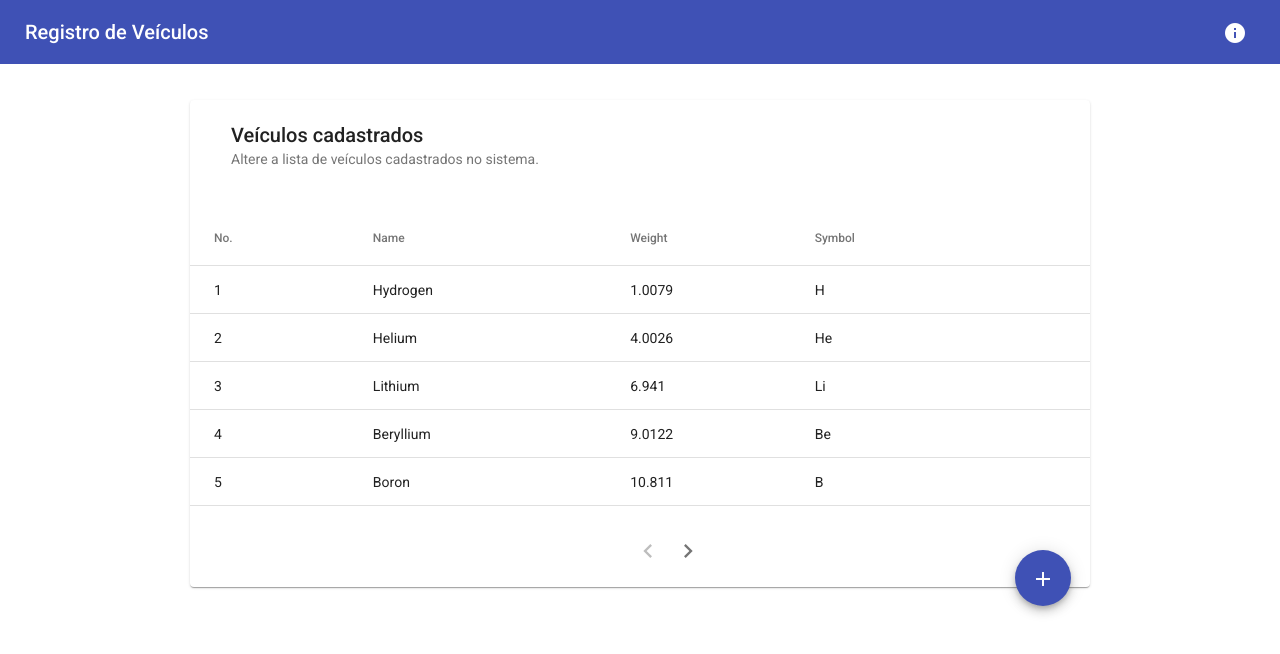
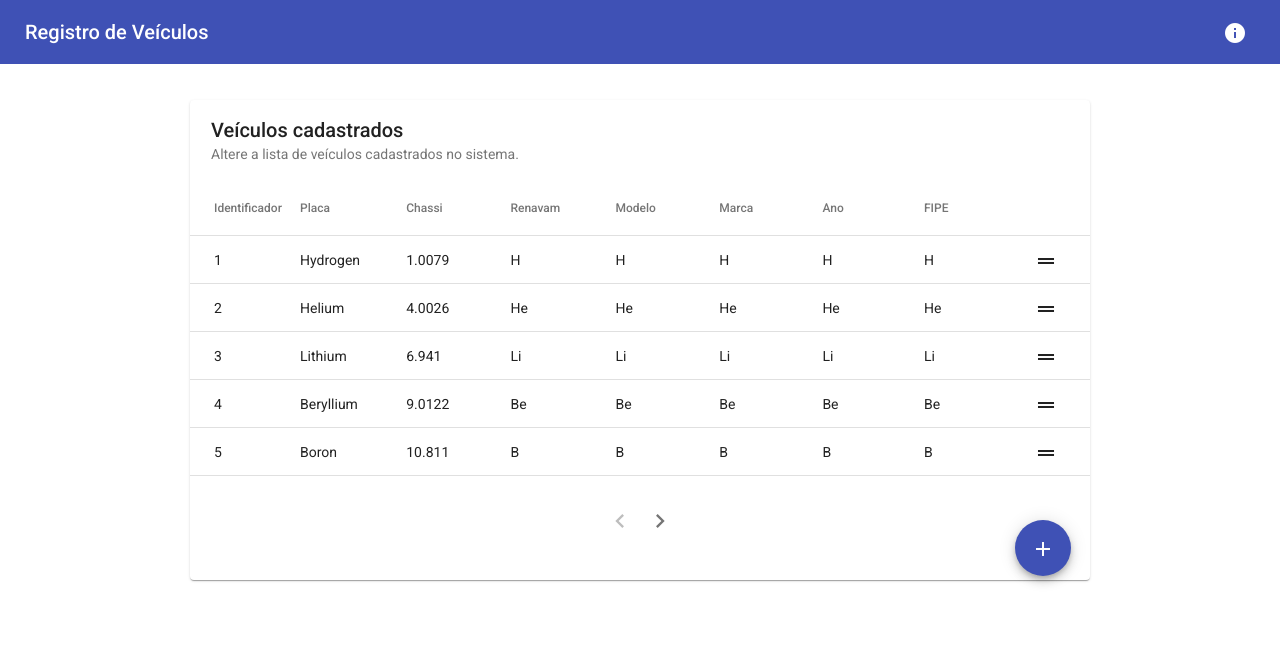
Before and after one commit to Zazolo/simple-vehicles-registration-app, an Angular app: page /home in a window 1280 px wide. Shown: the top 654 px of the page. Built offline with nearby package versions, Linux system fonts and the light colour scheme.

Commit message:
Estruturação visual da tela inicial.

```diff
--- a/src/app/app.component.scss
+++ b/src/app/app.component.scss
@@ -0,0 +1,4 @@
+body{
+    min-width: 350px!important;
+    min-height: 360px!important;
+}
--- a/src/app/pages/home/home.component.html
+++ b/src/app/pages/home/home.component.html
@@ -17,34 +17,90 @@
         <mat-card-subtitle>Altere a lista de veículos cadastrados no sistema.</mat-card-subtitle>
     </mat-card-header>
     <mat-card-content>
-            <table mat-table [dataSource]="dataSource">
+            <table mat-table [dataSource]="dataSource" class="desktop">
 
               <!-- Position Column -->
-              <ng-container matColumnDef="position">
-                <th mat-header-cell *matHeaderCellDef> No. </th>
-                <td mat-cell *matCellDef="let element"> {{element.position}} </td>
+              <ng-container matColumnDef="id">
+                <th mat-header-cell *matHeaderCellDef> Identificador </th>
+                <td mat-cell *matCellDef="let element" [matTooltip]="element.position" matTooltipShowDelay="3000" matTooltipHideDelay="800">
+                    <span>{{element.position}}</span>
+                </td>
               </ng-container>
 
               <!-- Name Column -->
-              <ng-container matColumnDef="name">
-                <th mat-header-cell *matHeaderCellDef> Name </th>
+              <ng-container matColumnDef="placa">
+                <th mat-header-cell *matHeaderCellDef> Placa </th>
                 <td mat-cell *matCellDef="let element"> {{element.name}} </td>
               </ng-container>
 
               <!-- Weight Column -->
-              <ng-container matColumnDef="weight">
-                <th mat-header-cell *matHeaderCellDef> Weight </th>
+              <ng-container matColumnDef="chassi">
+                <th mat-header-cell *matHeaderCellDef> Chassi </th>
                 <td mat-cell *matCellDef="let element"> {{element.weight}} </td>
               </ng-container>
 
               <!-- Symbol Column -->
-              <ng-container matColumnDef="symbol">
-                <th mat-header-cell *matHeaderCellDef> Symbol </th>
+              <ng-container matColumnDef="renavam">
+                <th mat-header-cell *matHeaderCellDef> Renavam </th>
                 <td mat-cell *matCellDef="let element"> {{element.symbol}} </td>
+              </ng-container>
+
+              <ng-container matColumnDef="modelo">
+                <th mat-header-cell *matHeaderCellDef> Modelo </th>
+                <td mat-cell *matCellDef="let element"> {{element.symbol}} </td>
+              </ng-container>
+
+              <ng-container matColumnDef="marca">
+                <th mat-header-cell *matHeaderCellDef> Marca </th>
+                <td mat-cell *matCellDef="let element"> {{element.symbol}} </td>
+              </ng-container>
+
+              <ng-container matColumnDef="ano">
+                <th mat-header-cell *matHeaderCellDef> Ano </th>
+                <td mat-cell *matCellDef="let element"> {{element.symbol}} </td>
+              </ng-container>
+
+              <ng-container matColumnDef="fipe">
+                <th mat-header-cell *matHeaderCellDef> FIPE </th>
+                <td mat-cell *matCellDef="let element"> {{element.symbol}} </td>
+              </ng-container>
+
+              <ng-container matColumnDef="option">
+                <th mat-header-cell *matHeaderCellDef class="icon-only"></th>
+                <td mat-cell *matCellDef="let element" class="icon-only">
+                    <button mat-icon-button>
+                        <mat-icon aria-hidden="false" aria-label="Example user verified icon">drag_handle</mat-icon>
+                    </button>
+                </td>
               </ng-container>
 
               <tr mat-header-row *matHeaderRowDef="displayedColumns"></tr>
               <tr mat-row *matRowDef="let row; columns: displayedColumns;"></tr>
+            </table>
+
+            <table mat-table [dataSource]="dataSource" multiTemplateDataRows class="mobile">
+
+                <ng-container matColumnDef="renavam">
+                    <th mat-header-cell *matHeaderCellDef> Número do Renavam </th>
+                    <td mat-cell *matCellDef="let element"> {{element.name}} </td>
+                </ng-container>
+
+                <!-- Expanded Content Column - The detail row is made up of this one column that spans across all columns -->
+                <ng-container matColumnDef="expandedDetail">
+                    <td mat-cell *matCellDef="let element" [attr.colspan]="mobileDisplayedColumns.length">
+                    <div class="example-element-detail" [@detailExpand]="element == expandedElement ? 'expanded' : 'collapsed'">
+                        <p>EXPANDEDE CARAI -> {{element.position}}</p>
+                    </div>
+                    </td>
+                </ng-container>
+
+                <tr mat-header-row *matHeaderRowDef="mobileDisplayedColumns"></tr>
+                <tr mat-row *matRowDef="let element; columns: mobileDisplayedColumns;"
+                    class="example-element-row"
+                    [class.example-expanded-row]="expandedElement === element"
+                    (click)="expandedElement = expandedElement === element ? null : element">
+                </tr>
+                <tr mat-row *matRowDef="let row; columns: ['expandedDetail']" class="example-detail-row"></tr>
             </table>
 
     </mat-card-content>
--- a/src/app/pages/home/home.component.scss
+++ b/src/app/pages/home/home.component.scss
@@ -13,25 +13,108 @@ mat-card{
     transform: translateX(-50%);
     max-width: 900px;
     min-width: 900px;
+    min-height: 480px;
     padding: 0;
 
+    @media screen and (max-width: 900px){
+        max-width:100%;
+        min-width:100%;
+        height: calc(100% - 64px);
+        overflow-y: auto;
+        top: 0;
+        width: 100%;
+        box-sizing: border-box;
+        transform: none!important;
+        left: 0!important;
+        position: relative;
+    }
+
     mat-card-header{
-        padding: 25px;
+        padding: 20px 0px 0px 5px;
     }
 
     mat-card-content{
         width: 100%;
 
+
+
+
         table{
             width: 100%;
+
+            th,td{
+                width: 12.5%!important;
+            }
+
+            @media screen and (max-width: 900px){
+                &.desktop{
+                    display: none!important;
+                }
+
+                &.mobile{
+                    display: table!important;
+                    height: 100%!important;
+                }
+            }
+
+            &.desktop{
+                display: table;
+
+                .icon-only{
+                    width: 35px!important;
+                }
+            }
+
+            &.mobile{
+                display: none;
+                tr.example-detail-row {
+                    height: 0;
+                }
+
+                tr.example-element-row:not(.example-expanded-row):hover {
+                    background: whitesmoke;
+                }
+
+                tr.example-element-row:not(.example-expanded-row):active {
+                    background: #efefef;
+                }
+
+                .example-element-row td {
+                    border-bottom-width: 0;
+                }
+
+                .example-element-detail {
+                    overflow: hidden;
+                    display: flex;
+                }
+            }
         }
+
+
     }
 
     mat-card-footer{
         display: flex;
         justify-content: space-between;
-        padding-bottom: 25px;
         position: relative;
+
+        @media screen and (max-width: 900px){
+            position: static!important;
+            margin: 0!important;
+            button{
+                position: absolute!important;
+                right: 7%!important;
+                top: auto;
+                bottom: 7%!important;
+            }
+        }
+        mat-paginator{
+            ::ng-deep .mat-paginator-range-label{
+                margin: 0!important;
+                display: none;
+                background-color: aquamarine!important;
+            }
+        }
         button{
             position: absolute;
             transform: translateY(50%);
@@ -39,7 +122,5 @@ mat-card{
         }
     }
 
-    @media screen and (max-width: 600px){
 
-    }
 }
--- a/src/app/pages/home/home.component.ts
+++ b/src/app/pages/home/home.component.ts
@@ -3,7 +3,7 @@ import { AfterViewInit, Component, OnInit, ViewChild } from '@angular/core';
 import { MatPaginator } from '@angular/material/paginator';
 import { MatTableDataSource } from '@angular/material/table';
 import { environment } from '../../../environments/environment';
-
+import {animate, state, style, transition, trigger} from '@angular/animations';
 
 export interface PeriodicElement {
   name: string;
@@ -15,12 +15,19 @@ export interface PeriodicElement {
 @Component({
   selector: 'app-home',
   templateUrl: './home.component.html',
-  styleUrls: ['./home.component.scss']
+  styleUrls: ['./home.component.scss'],
+  animations: [
+    trigger('detailExpand', [
+      state('collapsed', style({height: '0px', minHeight: '0'})),
+      state('expanded', style({height: '*'})),
+      transition('expanded <=> collapsed', animate('225ms cubic-bezier(0.4, 0.0, 0.2, 1)')),
+    ]),
+  ],
 })
 export class HomeComponent implements OnInit, AfterViewInit {
 
   application_title:string = environment.application_title;
-
+  expandedElement!: PeriodicElement | null;
 
   ELEMENT_DATA: PeriodicElement[] = [
     {position: 1, name: 'Hydrogen', weight: 1.0079, symbol: 'H'},
@@ -45,7 +52,9 @@ export class HomeComponent implements OnInit, AfterViewInit {
     {position: 20, name: 'Calcium', weight: 40.078, symbol: 'Ca'},
   ];
 
-  displayedColumns: string[] = ['position', 'name', 'weight', 'symbol'];
+  displayedColumns: string[] = ['id', 'placa', 'chassi', 'renavam', 'modelo', 'marca', 'ano', 'fipe', 'option'];
+  mobileDisplayedColumns: string[] = ['renavam'];
+
   dataSource = new MatTableDataSource<PeriodicElement>(this.ELEMENT_DATA);
 
   @ViewChild(MatPaginator) paginator!: MatPaginator;
```
